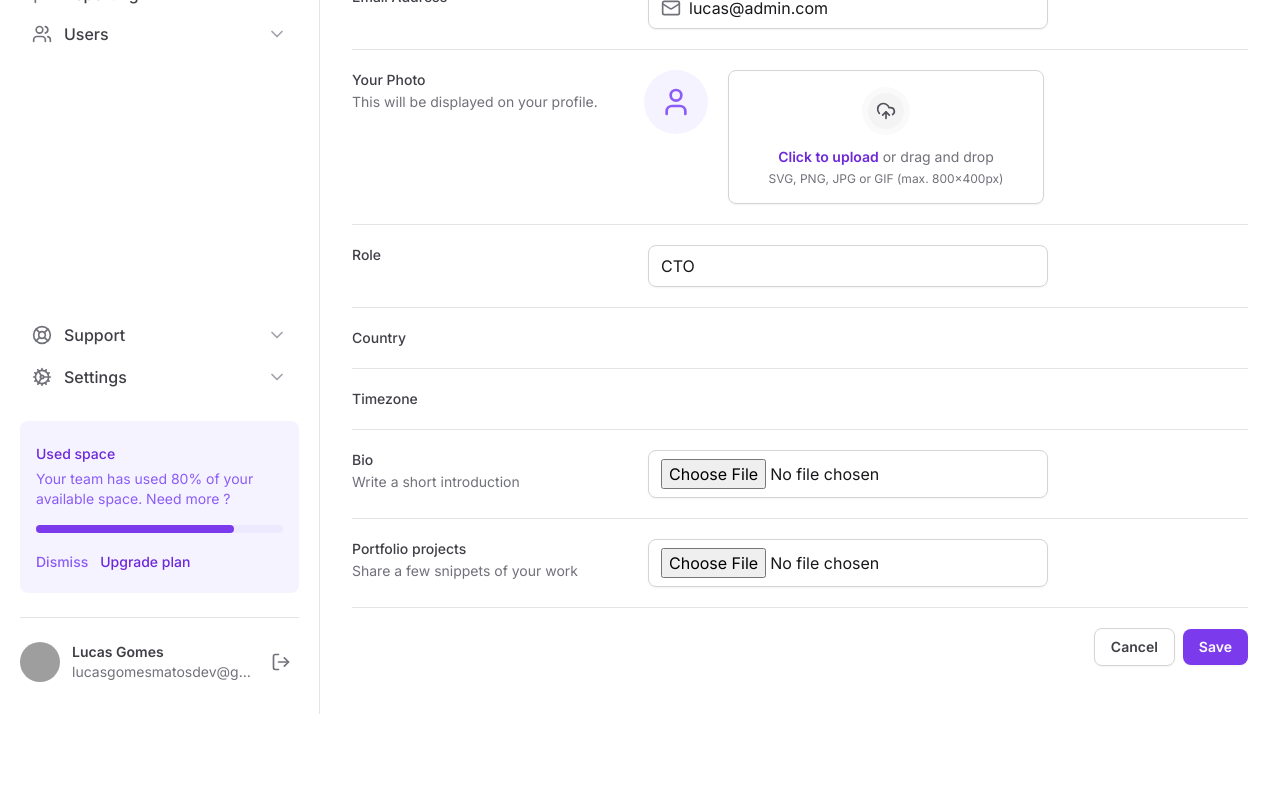
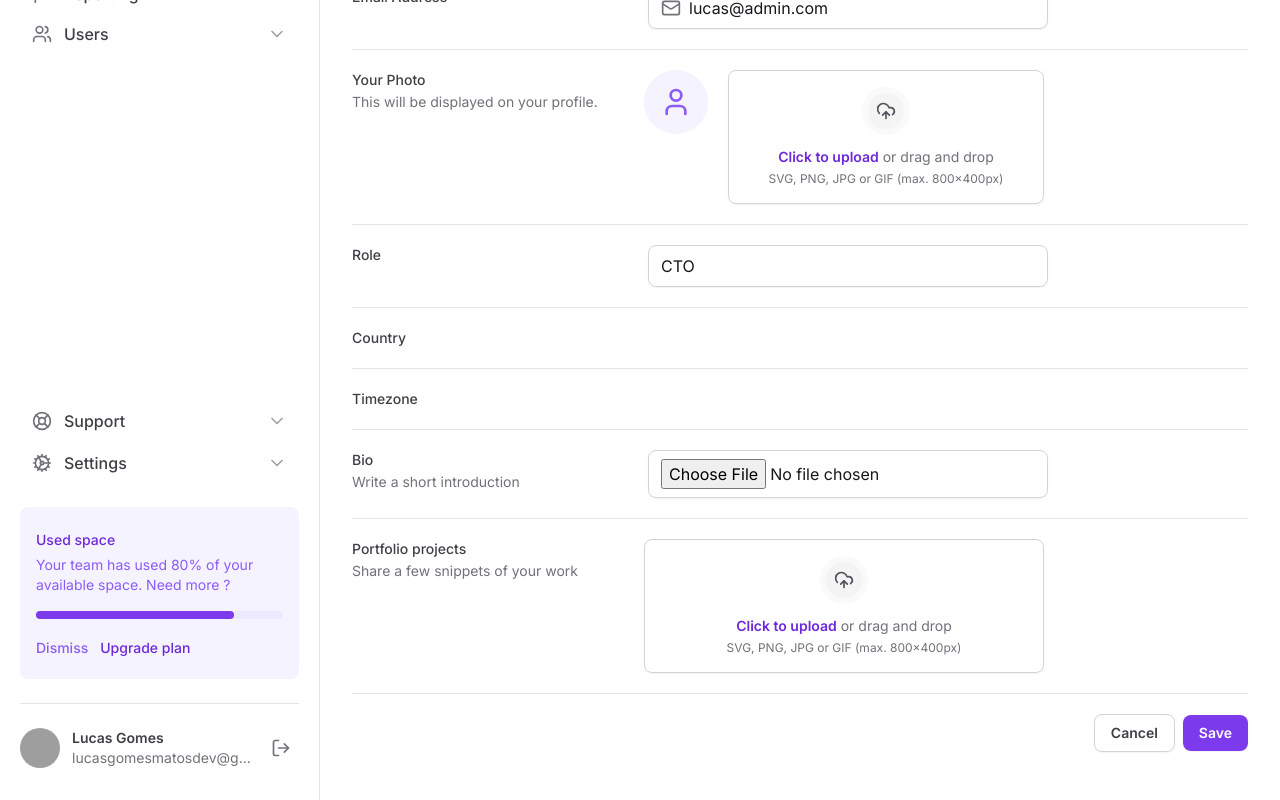
Before and after one commit to lucasgomesmatos/tailwind-next, a Next.js app: page / in a window 1280 px wide. Shown: the part 346-1146 px from the top of the page. Before the commit the page ends 1060 px from the top, so only its background shows below. Built offline with nearby package versions, Linux system fonts and the light colour scheme; grey boxes are pictures that could not be loaded.

Commit message:
feat: file input

```diff
--- a/src/app/page.tsx
+++ b/src/app/page.tsx
@@ -1,6 +1,7 @@
-import * as Input from '@/components/input'
+import * as FileInput from '@/components/form/file-input'
+import * as Input from '@/components/form/input'
 import { SettingsTabs } from '@/components/settings-tabs'
-import { Mail, UploadCloud, User } from 'lucide-react'
+import { Mail } from 'lucide-react'
 
 export default function Home() {
   return (
@@ -87,31 +88,11 @@ export default function Home() {
               </span>
             </label>
 
-            <div className="flex items-start gap-5">
-              <div className="flex h-16 w-16 items-center justify-center rounded-full bg-violet-50">
-                <User className="h-8 w-8 text-violet-500" />
-              </div>
-              <label
-                htmlFor="photo"
-                className="group flex flex-1 cursor-pointer flex-col items-center gap-3 rounded-lg border border-zinc-300 px-6 py-4 text-center text-zinc-500 shadow-sm hover:border-violet-200 hover:bg-violet-25 hover:text-violet-500"
-              >
-                <div className="rounded-full border-6 border-zinc-50 bg-zinc-100 p-2 group-hover:border-violet-50 group-hover:bg-violet-100">
-                  <UploadCloud className="h-5 w-5 text-zinc-600 group-hover:text-violet-600" />
-                </div>
-                <div className="flex flex-col items-center gap-1">
-                  <span className="text-sm">
-                    <span className="font-semibold text-violet-700">
-                      Click to upload
-                    </span>{' '}
-                    or drag and drop
-                  </span>
-                  <span className="text-xs">
-                    SVG, PNG, JPG or GIF (max. 800x400px)
-                  </span>
-                </div>
-              </label>
-              <input type="file" className="sr-only" id="photo" />
-            </div>
+            <FileInput.Root className="flex items-start gap-5">
+              <FileInput.ImagePreview />
+              <FileInput.Trigger />
+              <FileInput.Control />
+            </FileInput.Root>
           </div>
 
           <div className="grid grid-cols-form gap-3 pt-5">
@@ -170,9 +151,10 @@ export default function Home() {
               </span>
             </label>
 
-            <Input.Root>
-              <Input.Control type="file" />
-            </Input.Root>
+            <FileInput.Root>
+              <FileInput.Trigger />
+              <FileInput.Control multiple />
+            </FileInput.Root>
           </div>
 
           <div className="flex items-center justify-end gap-2 pt-5">
--- /dev/null
+++ b/src/components/form/file-input/control.tsx
@@ -0,0 +1,27 @@
+'use client'
+
+import { ComponentProps } from 'react'
+import { useFileInput } from './root'
+
+type ControlInputProps = ComponentProps<'input'>
+
+export const Control = (props: ControlInputProps) => {
+  const { id, onFilesSelect } = useFileInput()
+
+  const handleFilesSelect = (event: React.ChangeEvent<HTMLInputElement>) => {
+    if (!event.target.files) return
+
+    const files = Array.from(event.target.files)
+    onFilesSelect(files)
+  }
+
+  return (
+    <input
+      {...props}
+      type="file"
+      className="sr-only"
+      id={id}
+      onChange={handleFilesSelect}
+    />
+  )
+}
--- /dev/null
+++ b/src/components/form/file-input/file-list.tsx
@@ -0,0 +1,5 @@
+type FileListProps = {}
+
+export const FileList = () => {
+  return <div>FileList</div>
+}
--- /dev/null
+++ b/src/components/form/file-input/image-preview.tsx
@@ -0,0 +1,34 @@
+'use client'
+
+import { User } from 'lucide-react'
+import Image from 'next/image'
+import { useMemo } from 'react'
+import { useFileInput } from './root'
+
+export const ImagePreview = () => {
+  const { files } = useFileInput()
+
+  const previewUrl = useMemo(() => {
+    const file = files[0]
+
+    if (!file) return
+
+    return URL.createObjectURL(file)
+  }, [files])
+
+  return (
+    <div className="flex h-16 w-16 items-center justify-center rounded-full bg-violet-50">
+      {previewUrl ? (
+        <Image
+          src={previewUrl}
+          alt="Preview"
+          className="h-16 w-16 rounded-full object-cover"
+          width={64}
+          height={64}
+        />
+      ) : (
+        <User className="h-8 w-8 text-violet-500" />
+      )}
+    </div>
+  )
+}
--- /dev/null
+++ b/src/components/form/file-input/index.tsx
@@ -0,0 +1,6 @@
+import { Control } from './control'
+import { ImagePreview } from './image-preview'
+import { Root } from './root'
+import { Trigger } from './trigger'
+
+export { Control, ImagePreview, Root, Trigger }
--- /dev/null
+++ b/src/components/form/file-input/root.tsx
@@ -0,0 +1,32 @@
+'use client'
+
+import {
+  ComponentProps,
+  createContext,
+  useContext,
+  useId,
+  useState,
+} from 'react'
+
+type RootProps = ComponentProps<'div'>
+
+type FileInputContextType = {
+  id: string
+  files: File[]
+  onFilesSelect: (files: File[]) => void
+}
+
+const FileInputContext = createContext({} as FileInputContextType)
+
+export const Root = (props: RootProps) => {
+  const id = useId()
+  const [files, setFiles] = useState<File[]>([])
+
+  return (
+    <FileInputContext.Provider value={{ id, files, onFilesSelect: setFiles }}>
+      <div {...props} />
+    </FileInputContext.Provider>
+  )
+}
+
+export const useFileInput = () => useContext(FileInputContext)
--- /dev/null
+++ b/src/components/form/file-input/trigger.tsx
@@ -0,0 +1,26 @@
+'use client'
+
+import { UploadCloud } from 'lucide-react'
+import { useFileInput } from './root'
+
+export const Trigger = () => {
+  const { id } = useFileInput()
+
+  return (
+    <label
+      htmlFor={id}
+      className="group flex flex-1 cursor-pointer flex-col items-center gap-3 rounded-lg border border-zinc-300 px-6 py-4 text-center text-zinc-500 shadow-sm hover:border-violet-200 hover:bg-violet-25 hover:text-violet-500"
+    >
+      <div className="rounded-full border-6 border-zinc-50 bg-zinc-100 p-2 group-hover:border-violet-50 group-hover:bg-violet-100">
+        <UploadCloud className="h-5 w-5 text-zinc-600 group-hover:text-violet-600" />
+      </div>
+      <div className="flex flex-col items-center gap-1">
+        <span className="text-sm">
+          <span className="font-semibold text-violet-700">Click to upload</span>{' '}
+          or drag and drop
+        </span>
+        <span className="text-xs">SVG, PNG, JPG or GIF (max. 800x400px)</span>
+      </div>
+    </label>
+  )
+}
--- a/src/components/sidebar/index.tsx
+++ b/src/components/sidebar/index.tsx
@@ -9,7 +9,7 @@ import {
   SquareStack,
   Users,
 } from 'lucide-react'
-import * as Input from '../input'
+import * as Input from '../form/input'
 import { NavItem } from '../nav-item'
 import { Profile } from '../profile'
 import { UsedSpaceWidget } from '../used-space-widget'
```
Also changed, not shown: src/components/form/input/index.tsx (renamed from src/components/input/index.tsx).
